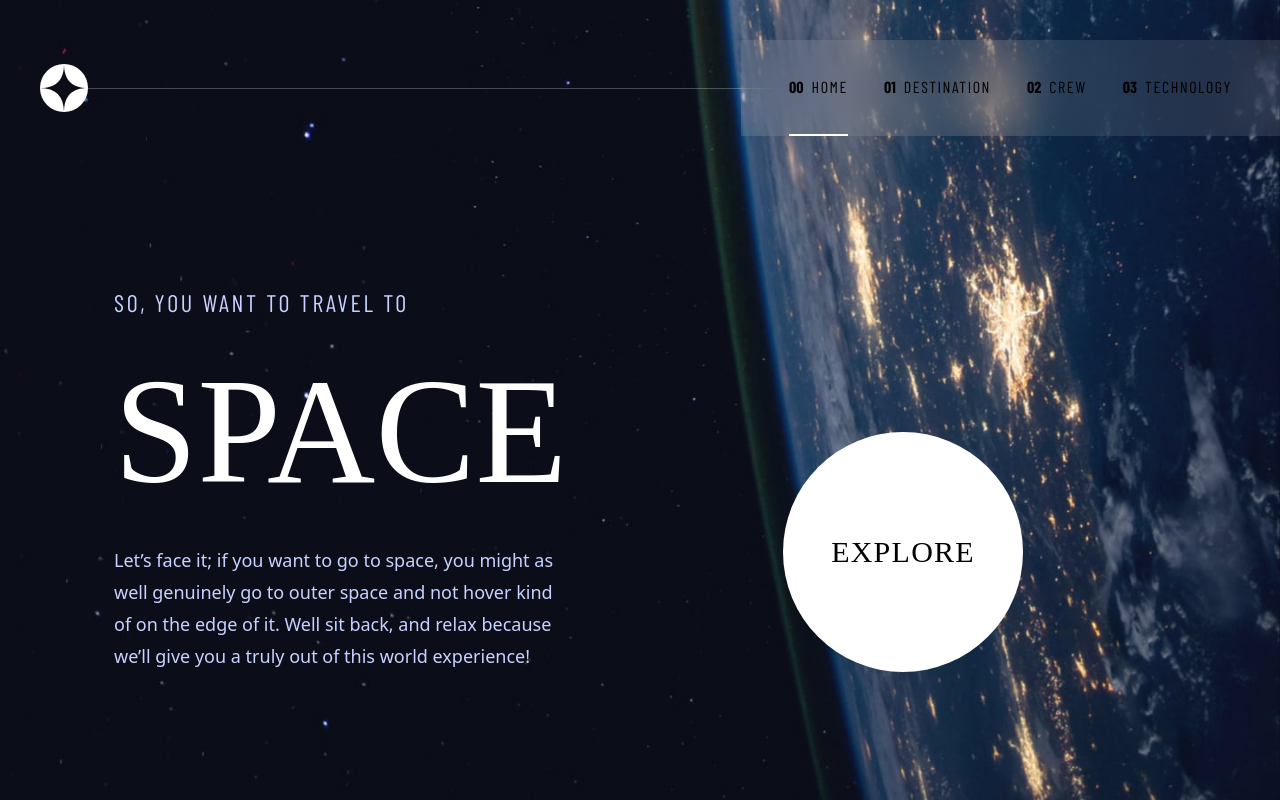
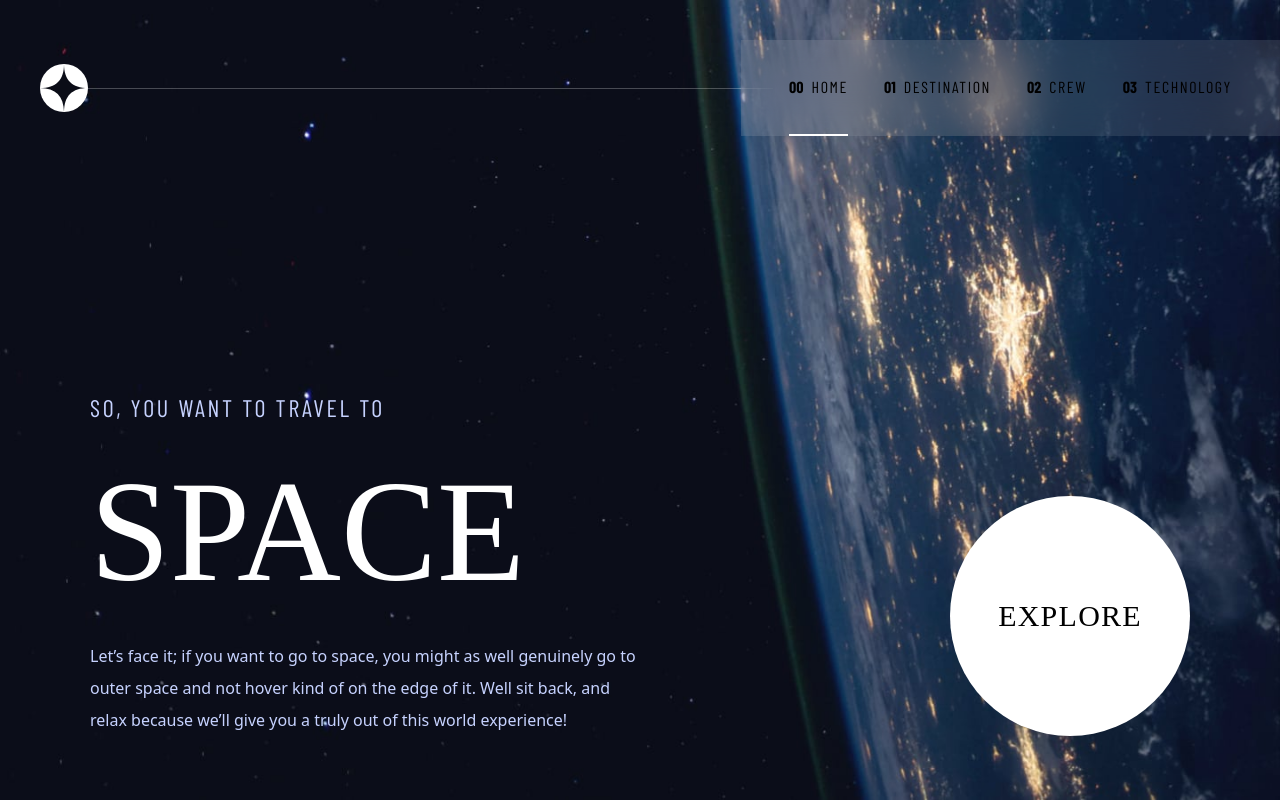
Before and after one commit to Jaymieblaze/space-tourism-website-main, a React (Vite) app: page / in a window 1280 px wide. Built offline with nearby package versions, Linux system fonts and the light colour scheme; a web font is replaced by a local one.

Commit message:
feat: homepage adjustments

```diff
--- a/src/pages/Home/index.tsx
+++ b/src/pages/Home/index.tsx
@@ -2,16 +2,16 @@
 
 function Home() {
   return (
-    <main className="flex-grow grid items-end px-6 pb-12 text-center lg:grid-cols-2 lg:text-left lg:pb-32 lg:max-w-[1100px] w-full mx-auto">
+    <main className="flex-grow grid items-end px-6 lg:px-0 text-center lg:grid-cols-2 lg:text-left lg:pb-16 lg:pt-10 lg:max-w-[1100px] w-full mx-auto">
       {/* Text Content */}
       <div className="flex flex-col items-center lg:items-start">
         <h5 className="font-sans-condensed text-base uppercase tracking-[2.7px] text-indigo-200 md:text-xl lg:text-2xl">
           So, you want to travel to
         </h5>
-        <h1 className="font-serif text-[80px] uppercase text-white md:text-[150px]">
+        <h1 className="font-serif text-[80px] uppercase text-white md:text-[144px]">
           Space
         </h1>
-        <p className="max-w-md font-sans text-[15px] leading-6 text-indigo-200 md:text-base md:leading-7 lg:text-lg lg:leading-8">
+        <p className="w-full  font-sans text-[15px] leading-6 text-indigo-200 md:text-base md:leading-7  lg:leading-8">
           Let’s face it; if you want to go to space, you might as well genuinely go to
           outer space and not hover kind of on the edge of it. Well sit back, and relax
           because we’ll give you a truly out of this world experience!
@@ -19,7 +19,7 @@ function Home() {
       </div>
 
       {/* Explore Button */}
-      <div className="flex justify-center items-center pt-12 lg:pt-0">
+      <div className="flex justify-center lg:justify-end items-center pt-12 lg:pt-0">
         <a href="#" className="grid h-36 w-36 place-items-center rounded-full bg-white font-serif text-xl uppercase tracking-[1.25px] text-black md:h-60 md:w-60 md:text-3xl">
           Explore
         </a>
```
